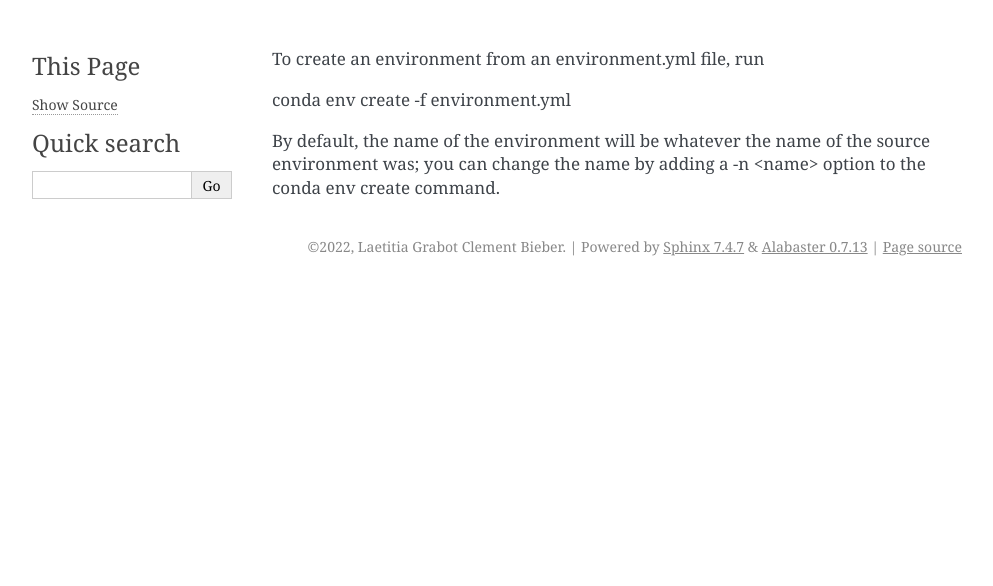
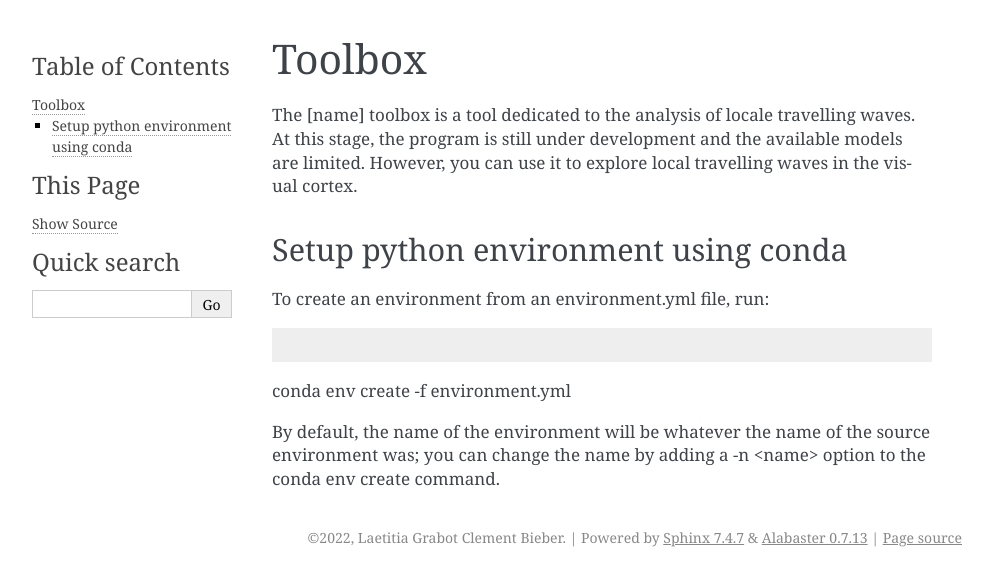
Before and after one commit to LaetitiaG/wavesmodel, a Sphinx documentation site: the page built from docs/readme.rst, in a window 1280 px wide. Shown: the top 586 px of the page, without its empty margins (148-1141 px from the left). Built offline with Sphinx 7.4.7, drawn with Linux system fonts in a browser that asks for light colours.

Commit message:
[DOC] starting to write readme.rst

```diff
--- a/docs/readme.rst
+++ b/docs/readme.rst
@@ -1,4 +1,17 @@
-To create an environment from an environment.yml file, run
+==========
+Toolbox
+==========
+
+The [name] toolbox is a tool dedicated to the analysis of locale travelling waves.
+At this stage, the program is still under development and the available models are limited.
+However, you can use it to explore local travelling waves in the visual cortex.
+
+
+Setup python environment using conda
+------------------------------------
+To create an environment from an environment.yml file, run:
+
+.. code-block:: shell
 
 conda env create -f environment.yml
 
```
